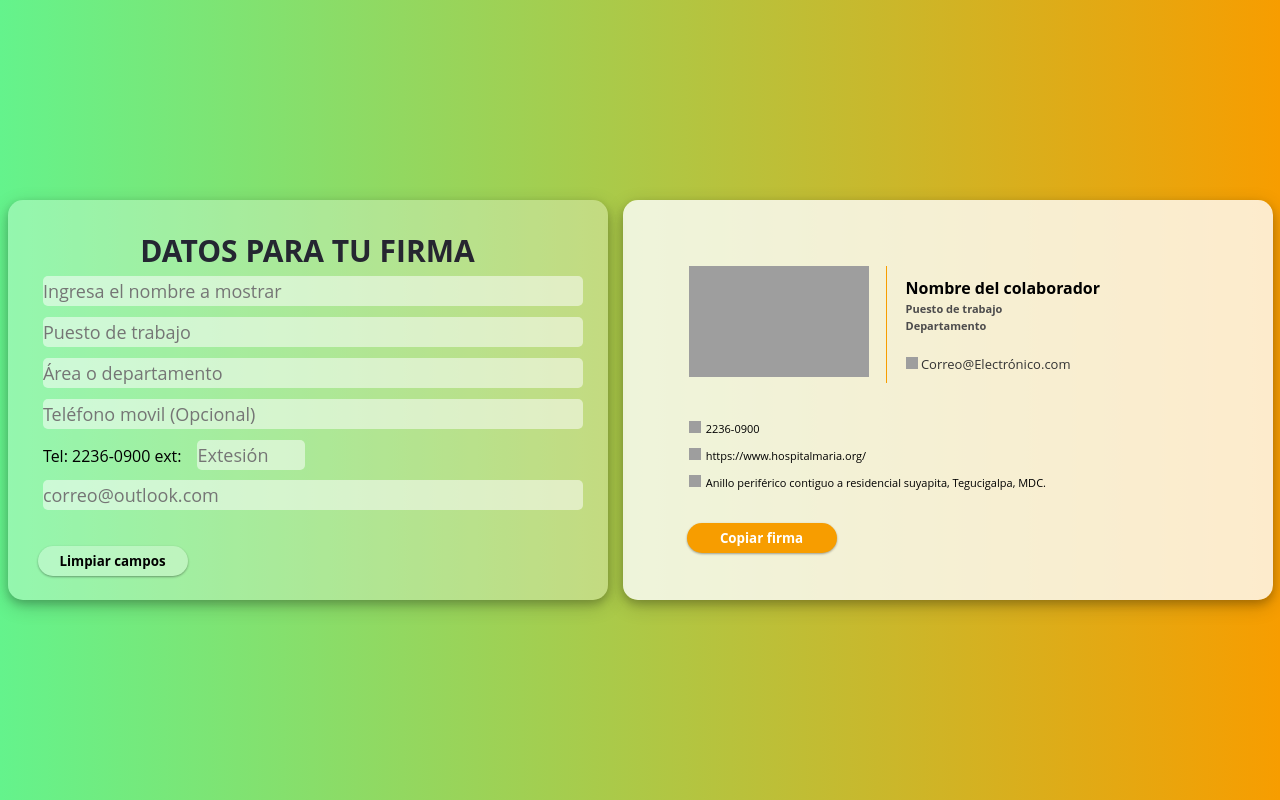
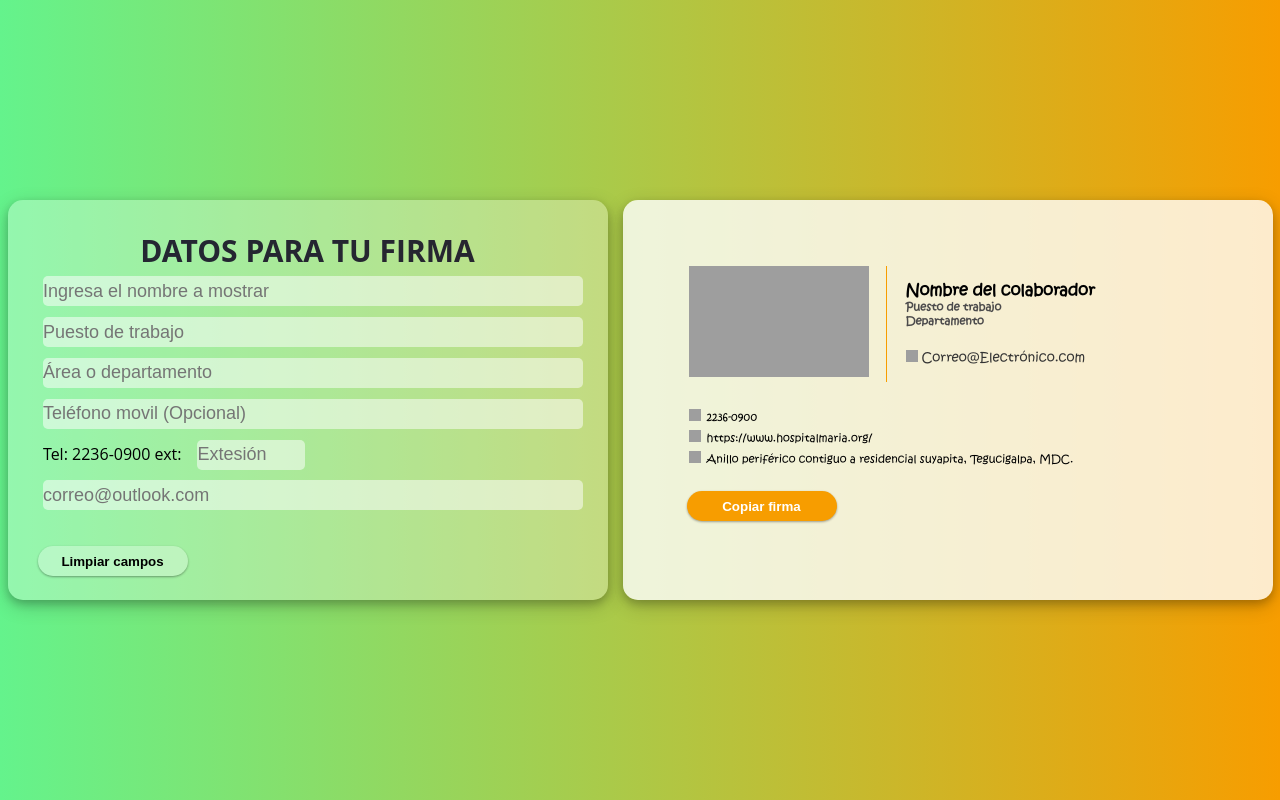
Before and after one commit to MilovanMarrder/milovanmarrder.github.io, a PHP site: page / in a window 1280 px wide. Run offline with PHP 8.4, Linux system fonts and the light colour scheme; grey boxes are pictures that could not be loaded.

Commit message:
Cambio de tipografía en la firma

```diff
--- a/estilo.css
+++ b/estilo.css
@@ -8,7 +8,10 @@
   margin: 0;
   padding: 0;
   box-sizing: border-box;
-  font-family: "open sans", sans-serif;
+}
+@font-face {
+  font-family: Kristen;
+  src: url('KristenNormalITCStd.otf') format('truetype');
 }
 button{
   border-radius: 15px;
@@ -93,6 +96,7 @@ input{
   width: 650px;
   height: 400px;
   border-radius: 15px;
+  font-family: Kristen;
   font-size: 20px;
   box-shadow: 0 4px 8px 0 rgba(0, 0, 0, 0.2), 0 6px 20px 0 rgba(0, 0, 0, 0.19);
 
--- a/index.html
+++ b/index.html
@@ -72,7 +72,7 @@
 				<!-- Hasta aquí el separador vertical (Verificar si se puede agregar sombra) -->
 				<!-- Aqui inicia la tablita de el texto -->
 				<td>
-					<table class="firma1texto">
+					<table class="firma1texto" style="font-family: Kristen;">
 						<tbody>
 							<tr>
 								<td style=" font-size:16px; color:#000; font-weight:bold;">
```
Also changed, not shown: KristenNormalITCStd.otf (added).
